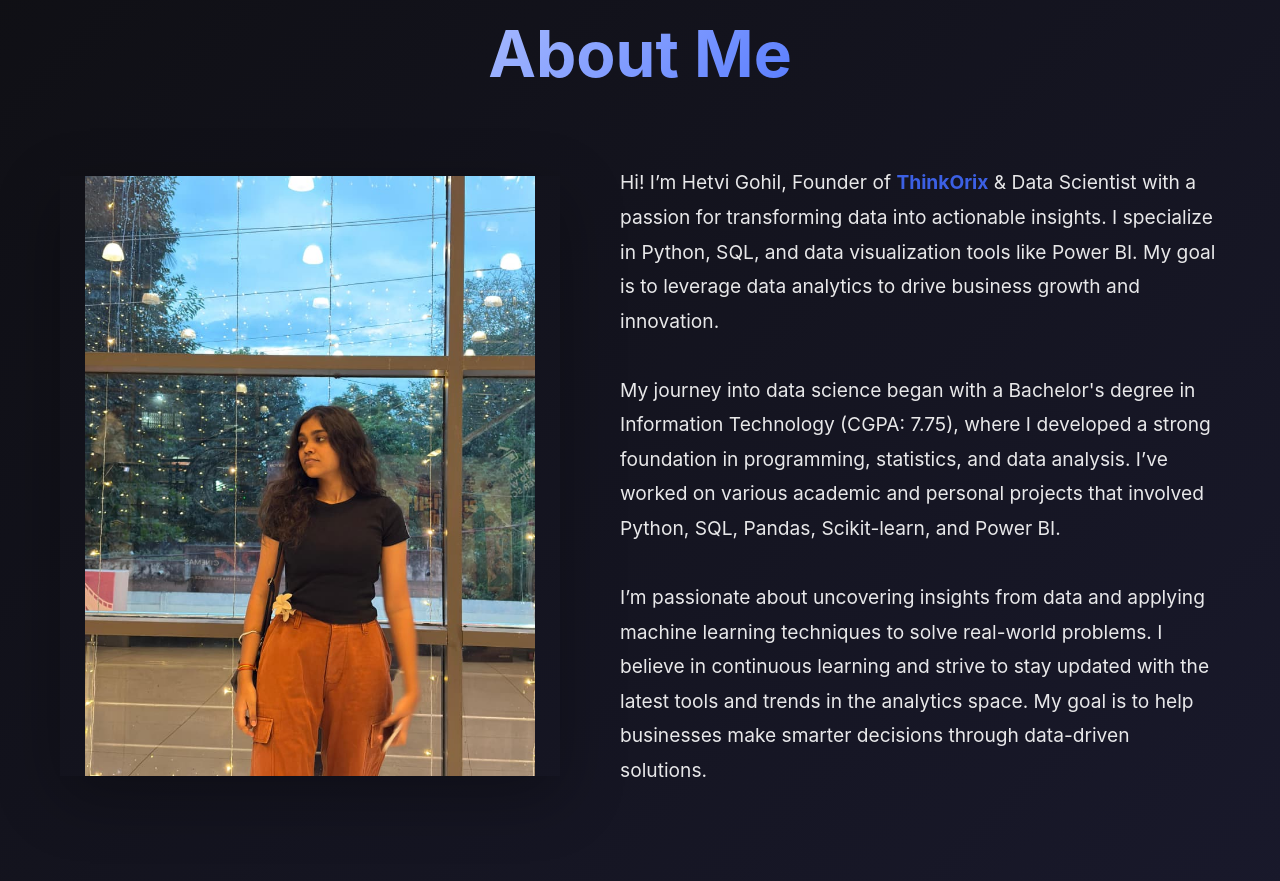
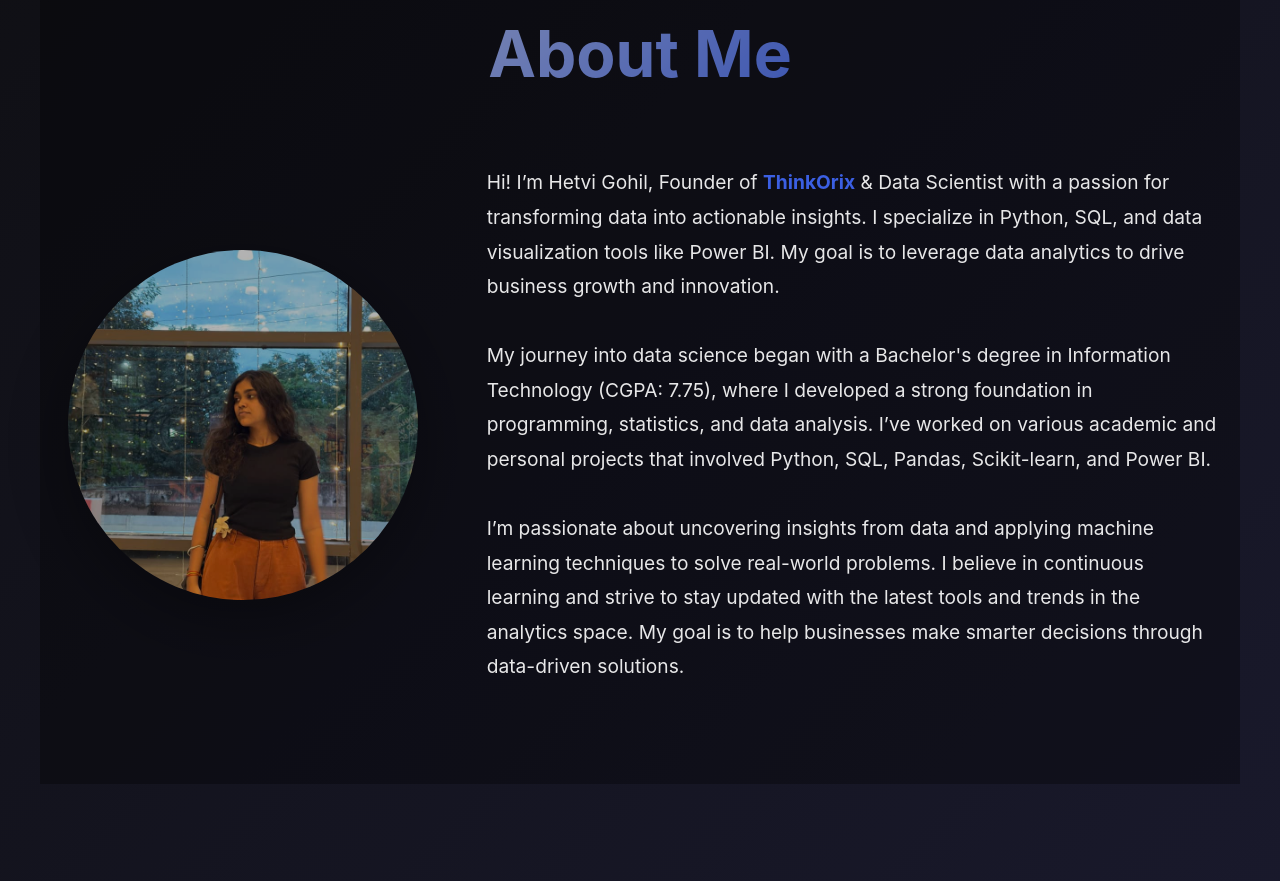
Before and after one commit to TanishqRathod/Portfolio, a plain HTML site: page index.html in a window 1280 px wide. Shown: the part 897-1778 px from the top of the page. Drawn offline with Linux system fonts and the light colour scheme.

Commit message:
first commit

```diff
--- a/index.html
+++ b/index.html
@@ -641,9 +641,10 @@ nav a.active:hover {
         }
 
         .about-image {
-            width: 500px;
-            height: 600px;
-            background: url("MyImage.jpeg") no-repeat center center/contain;
+            width: 350px;
+            height: 350px;
+            background: url("MyImage.jpeg") no-repeat center center/cover;
+            border-radius: 50%;
             display: flex;
             align-items: center;
             justify-content: center;
@@ -652,6 +653,15 @@ nav a.active:hover {
             color: var(--white);
             margin: 0 auto;
             box-shadow: 0 20px 60px rgba(0, 0, 0, 0.3);
+        }
+
+        /* The color overlay */
+        .about-image::before {
+            content: "";
+            position: absolute;
+            inset: 0;
+            background: rgba(0, 0, 0, 0.30); /* Change color + opacity */
+            pointer-events: none; /* click passes through */
         }
 
         .about-text {
```
